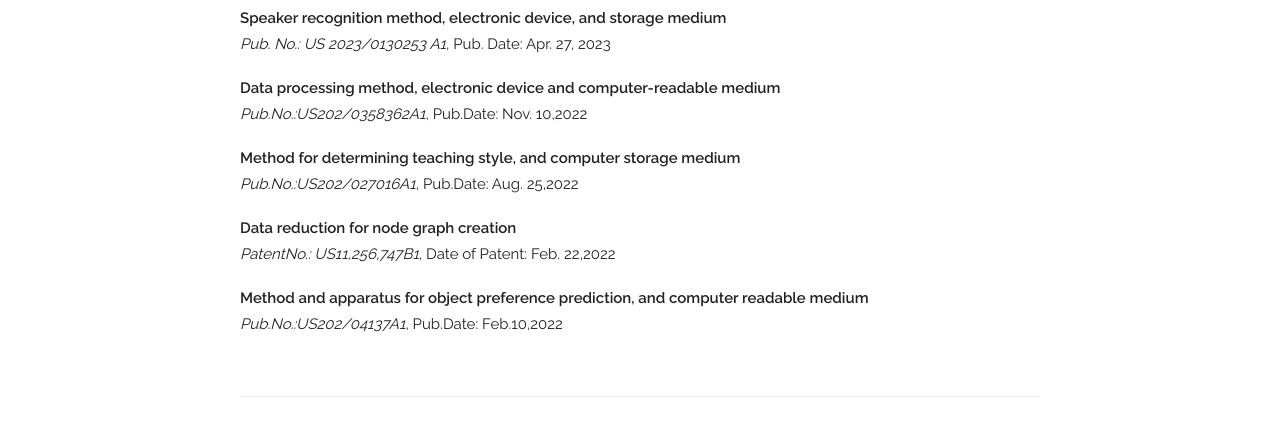
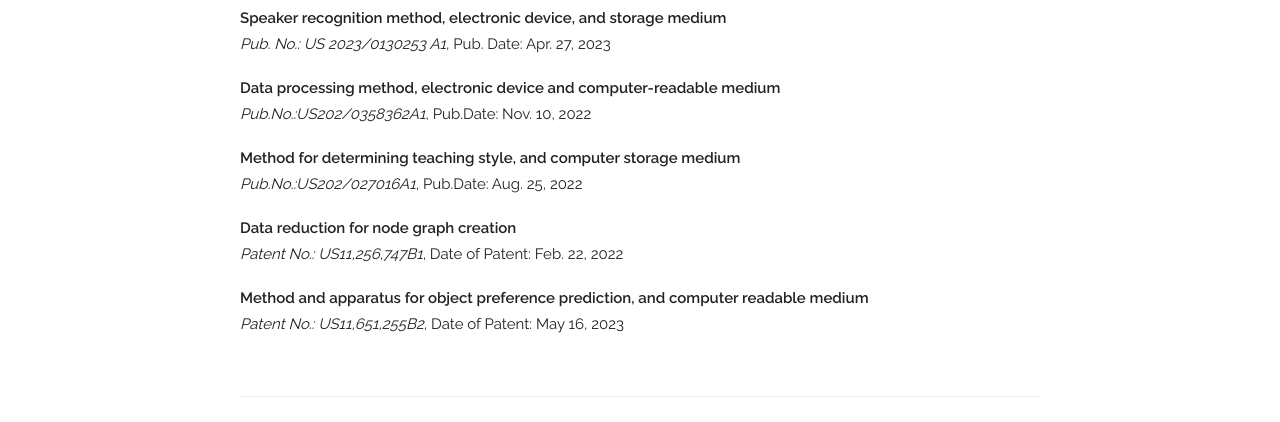
Before and after one commit to zitaoliu/zitaoliu.github.io, a Jekyll site: the page built from index.html, in a window 1280 px wide and 900 px high, scrolled down 4704 px. Shown: the part 155-577 px from the top of the window. Built offline with Jekyll 4.4.1, drawn with Linux system fonts in a browser that asks for light colours; some web fonts are replaced.

Commit message:
update patent

```diff
--- a/_data/achievements.yaml
+++ b/_data/achievements.yaml
@@ -61,25 +61,25 @@ achievements:
 
   - title: "Data processing method, electronic device and computer-readable medium"
     patent_no: "Pub.No.:US202/0358362A1"
-    date: "Pub.Date: Nov. 10,2022"
+    date: "Pub.Date: Nov. 10, 2022"
     us_patent: y
 
 
   - title: "Method for determining teaching style, and computer storage medium"
     patent_no: "Pub.No.:US202/027016A1"
-    date: "Pub.Date: Aug. 25,2022"
+    date: "Pub.Date: Aug. 25, 2022"
     us_patent: y
 
 
   - title: "Data reduction for node graph creation"
-    patent_no: "PatentNo.: US11,256,747B1"
-    date: "Date of Patent: Feb. 22,2022"
+    patent_no: "Patent No.: US11,256,747B1"
+    date: "Date of Patent: Feb. 22, 2022"
     us_patent: y
 
 
   - title: "Method and apparatus for object preference prediction, and computer readable medium"
-    patent_no: "Pub.No.:US202/04137A1"
-    date: "Pub.Date: Feb.10,2022"
+    patent_no: "Patent No.: US11,651,255B2"
+    date: "Date of Patent: May 16, 2023"
     us_patent: y
 
 
```
